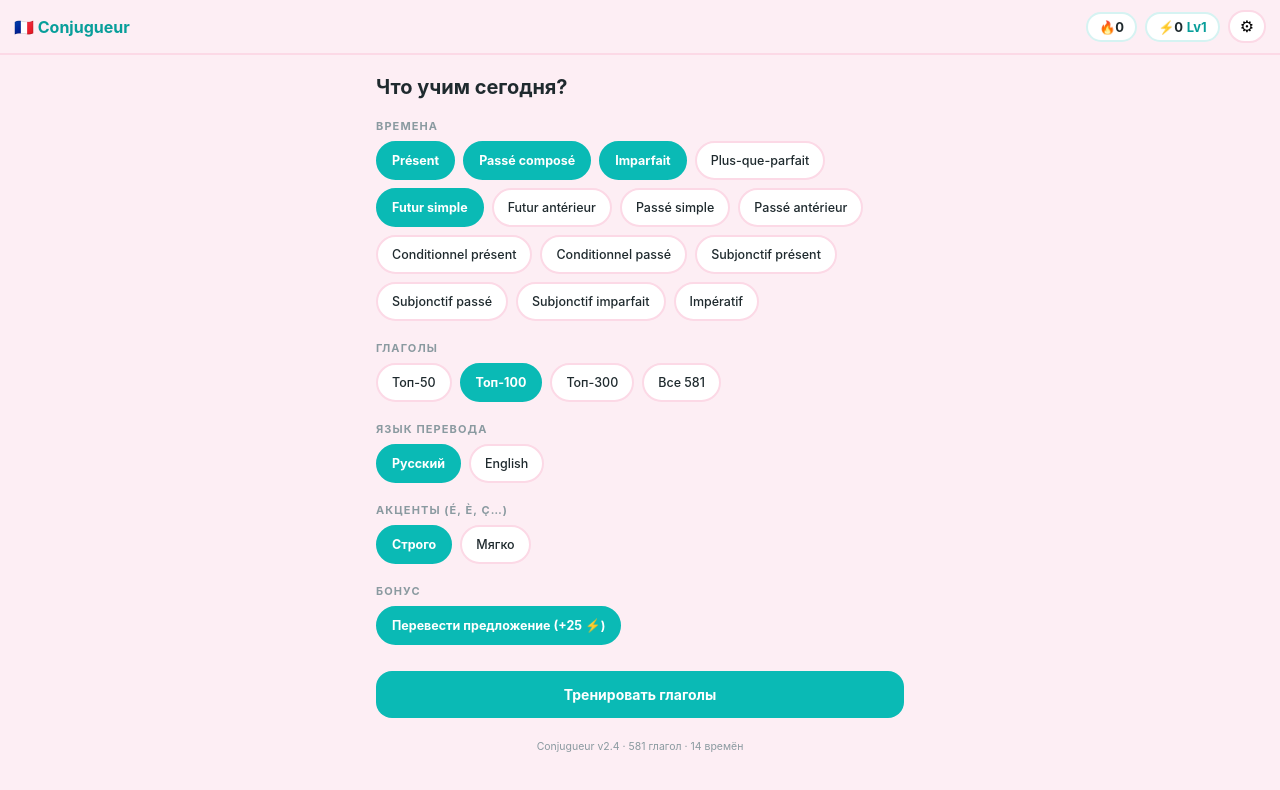
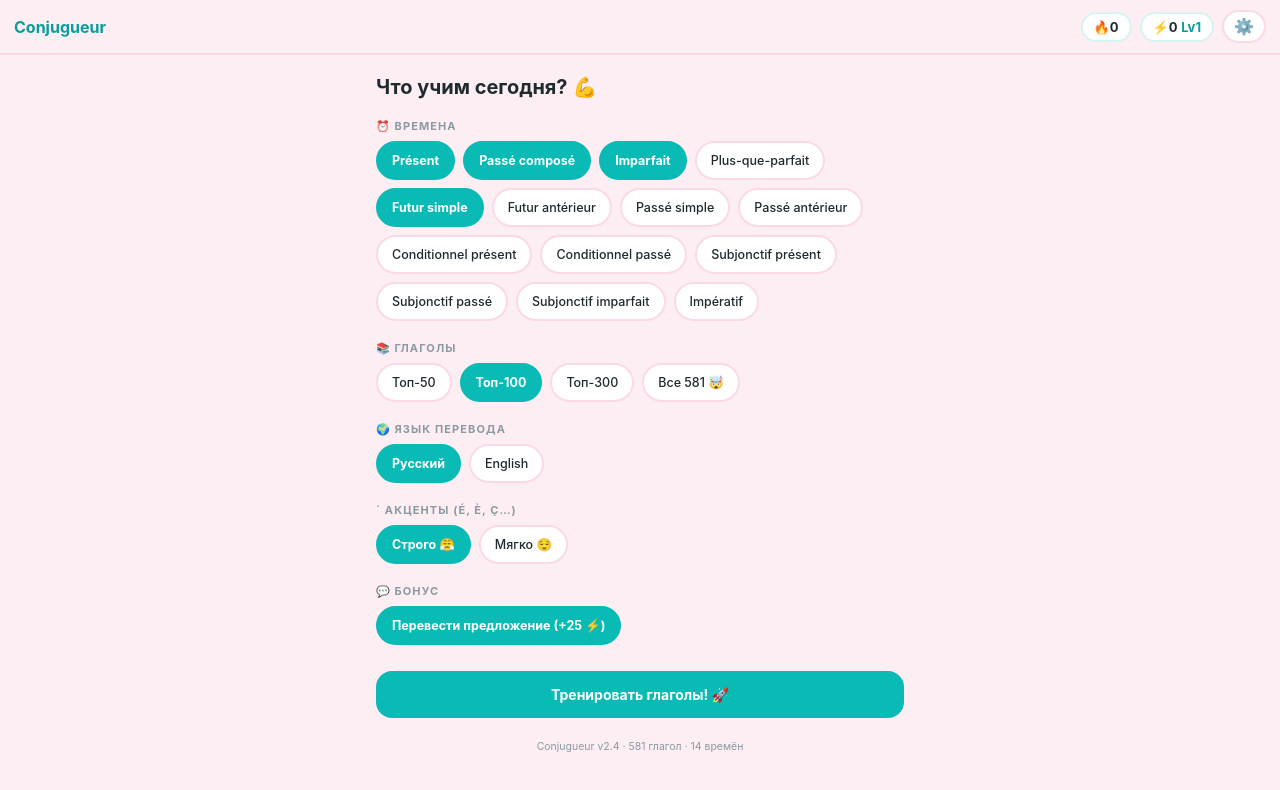
Before and after one commit to shandrydany/frverbes, a plain HTML site: page index.html in a window 1280 px wide. Drawn offline with Linux system fonts and the light colour scheme; a web font is replaced by a local one.

Commit message:
Update index.html

```diff
--- a/index.html
+++ b/index.html
@@ -17,47 +17,47 @@
 <body>
 
 <header class="topbar">
-  <div class="brand">🇫🇷 Conjugueur</div>
+  <div class="brand">Conjugueur</div>
   <div class="stats">
     <span class="pill" title="Серия карточек без ошибок">🔥<b id="stat-streak">0</b></span>
     <span class="pill" title="Опыт и уровень">⚡<b id="stat-xp">0</b> <i id="stat-lvl">Lv1</i></span>
-    <button id="btn-settings" class="icon-btn" title="Настройки">⚙</button>
+    <button id="btn-settings" class="icon-btn" title="Настройки">⚙️</button>
   </div>
 </header>
 
 <!-- ======== SETTINGS ======== -->
 <section id="screen-settings" class="screen">
-  <h1>Что учим сегодня?</h1>
+  <h1>Что учим сегодня? 💪</h1>
 
-  <h2>Времена</h2>
+  <h2>⏰ Времена</h2>
   <div class="chips" id="tense-chips"></div>
 
-  <h2>Глаголы</h2>
+  <h2>📚 Глаголы</h2>
   <div class="chips" id="range-chips">
     <label class="chip"><input type="radio" name="range" value="50"><span>Топ-50</span></label>
     <label class="chip"><input type="radio" name="range" value="100" checked><span>Топ-100</span></label>
     <label class="chip"><input type="radio" name="range" value="300"><span>Топ-300</span></label>
-    <label class="chip"><input type="radio" name="range" value="9999"><span>Все 581</span></label>
+    <label class="chip"><input type="radio" name="range" value="9999"><span>Все 581 🤯</span></label>
   </div>
 
-  <h2>Язык перевода</h2>
+  <h2>🌍 Язык перевода</h2>
   <div class="chips">
     <label class="chip"><input type="radio" name="lang" value="ru" checked><span>Русский</span></label>
     <label class="chip"><input type="radio" name="lang" value="en"><span>English</span></label>
   </div>
 
-  <h2>Акценты (é, è, ç…)</h2>
+  <h2>´ Акценты (é, è, ç…)</h2>
   <div class="chips">
-    <label class="chip"><input type="radio" name="accents" value="strict" checked><span>Строго</span></label>
-    <label class="chip"><input type="radio" name="accents" value="lenient"><span>Мягко</span></label>
+    <label class="chip"><input type="radio" name="accents" value="strict" checked><span>Строго 😤</span></label>
+    <label class="chip"><input type="radio" name="accents" value="lenient"><span>Мягко 😌</span></label>
   </div>
 
-  <h2>Бонус</h2>
+  <h2>💬 Бонус</h2>
   <div class="chips">
     <label class="chip"><input type="checkbox" id="opt-phrases" checked><span>Перевести предложение (+25 ⚡)</span></label>
   </div>
 
-  <button id="btn-start" class="primary">Тренировать глаголы</button>
+  <button id="btn-start" class="primary">Тренировать глаголы! 🚀</button>
 
   <div class="version">Conjugueur v2.4 · 581 глагол · 14 времён</div>
 </section>
@@ -73,7 +73,7 @@
     <div class="rows" id="rows"></div>
 
     <div id="phrase-block" hidden>
-      <div class="phrase-label">Бонусное задание — переведи на французский:</div>
+      <div class="phrase-label">💬 Бонусное задание! Переведи на французский:</div>
       <div class="phrase-src" id="phrase-src"></div>
       <div class="row">
         <input id="phrase-input" type="text" autocapitalize="none" autocomplete="off" spellcheck="false">
@@ -84,8 +84,8 @@
     </div>
 
     <div class="btnrow">
-      <button id="btn-skip" class="ghost">Пропустить</button>
-      <button id="btn-next" class="primary" disabled>Дальше</button>
+      <button id="btn-skip" class="ghost">Пропустить ⏭</button>
+      <button id="btn-next" class="primary" disabled>Дальше →</button>
     </div>
   </div>
   <div class="accent-bar" id="accent-bar"></div>
```
